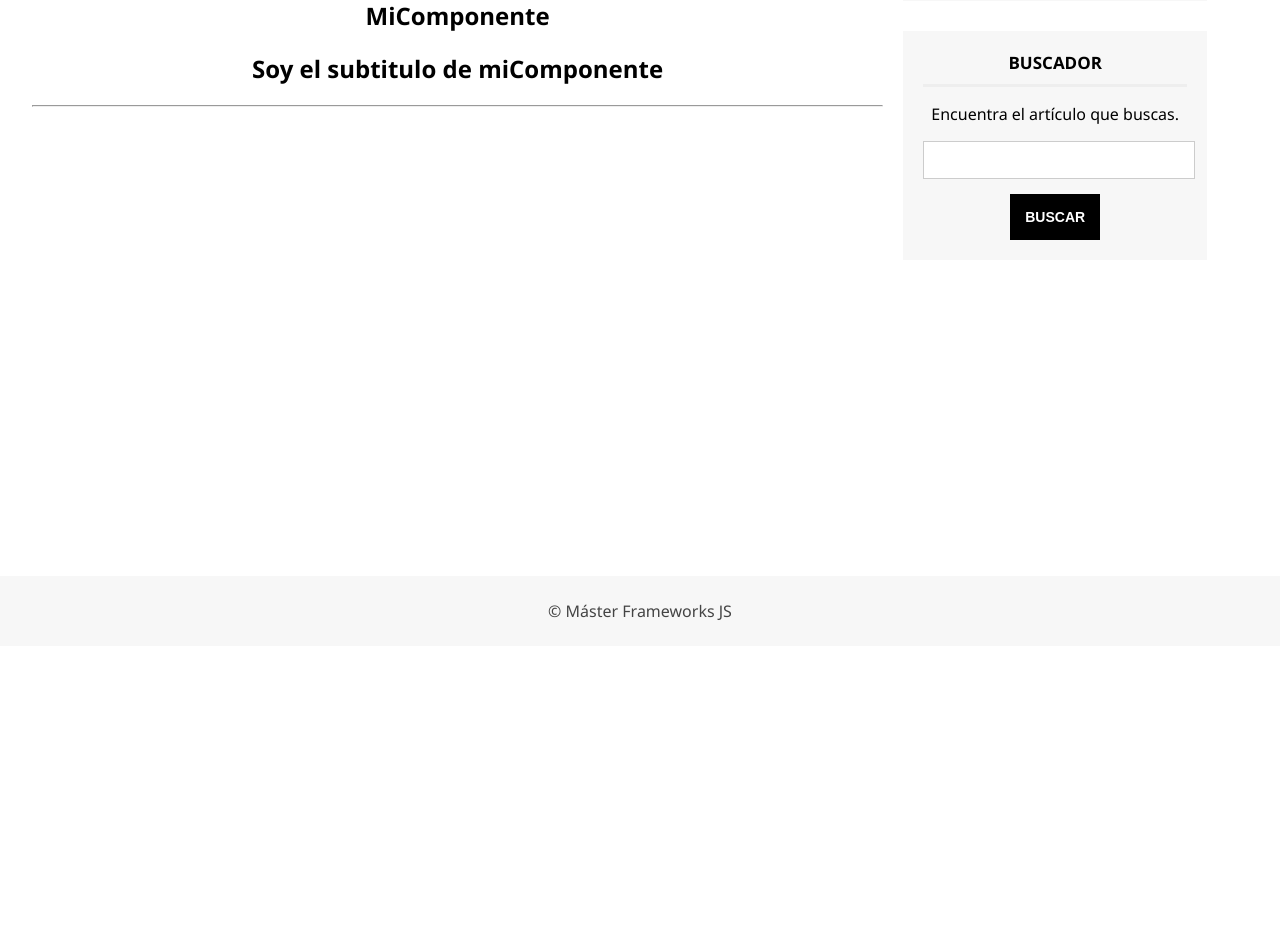
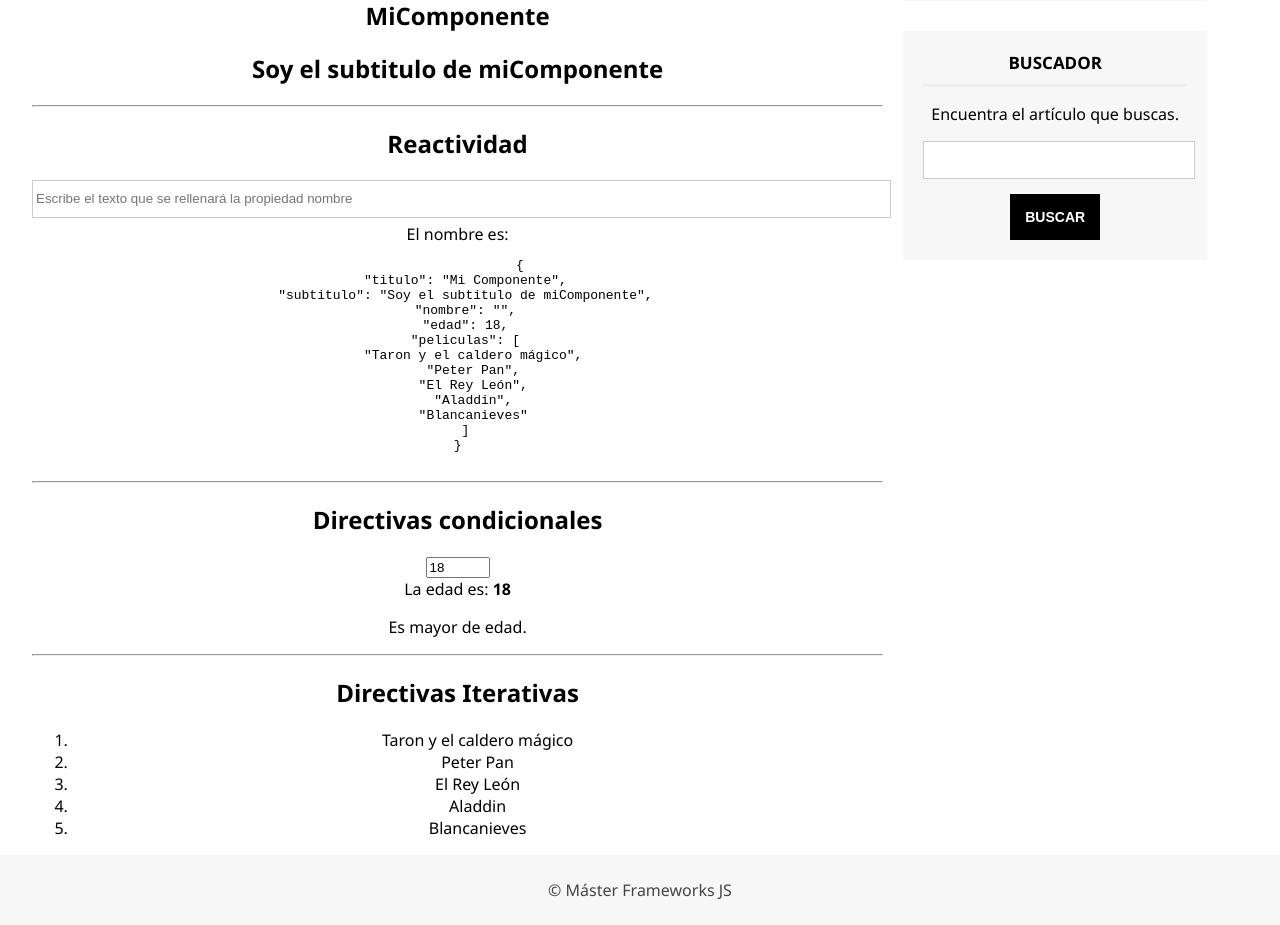
Before and after one commit to AdriVM/master-frameworks-js, a Vue app in the folder aprendiendo-vue/: page /mi-componente in a window 1280 px wide. Shown: the part 640-1565 px from the top of the page. Before the commit the page ends 1286 px from the top, so only its background shows below. Built offline with nearby package versions, Linux system fonts and the light colour scheme.

Commit message:
Reactividad, Directivas Condicionales y Directiva Iterativa

```diff
--- a/aprendiendo-vue/src/components/MiComponente.vue
+++ b/aprendiendo-vue/src/components/MiComponente.vue
@@ -6,6 +6,44 @@
         <h1>MiComponente</h1>
         <h2>{{ subtitulo }}</h2>
         <hr/>
+        <div>
+            <h2>Reactividad</h2>
+            <!-- Vincularemos la propiedad nombre con este input -->
+            <input type="text" placeholder="Escribe el texto que se rellenará la propiedad nombre" v-model="nombre" />
+            <span>El nombre es: <b>{{ nombre }}</b> </span>
+            <pre>
+                {{ $data }}
+            </pre>
+        </div>
+        <hr/>
+        <div>
+            <h2>Directivas condicionales</h2>
+            <input type="number" min="0" max="100" v-model="edad"/>
+            <br/>
+            <span>La edad es: <b>{{ edad }}</b></span>
+            <p v-if="edad && edad >= 18 && edad < 65">
+                Es mayor de edad.
+            </p>
+            <p v-else-if="edad >= 65">
+                Es un anciano/a
+            </p>
+            <p v-else-if="edad <= 10 && edad > 5">
+                Es un niño/a
+            </p>
+            <p v-else-if="edad <= 5">
+                Es un niñito/a pequeño
+            </p>
+            <p v-else>
+                Es menor de Edad
+            </p>
+        </div>
+        <hr/>
+        <div>
+            <h2>Directivas Iterativas</h2>
+            <ol>
+                <li v-for="pelicula in peliculas" :key="pelicula">{{ pelicula }}</li>
+            </ol>
+        </div>
     </section>
 </template>
 <script>
@@ -15,7 +53,16 @@ export default {
     data() {
         return {
             titulo: 'Mi Componente',
-            subtitulo: 'Soy el subtitulo de miComponente'
+            subtitulo: 'Soy el subtitulo de miComponente',
+            nombre: '',
+            edad: 18,
+            peliculas: [
+                'Taron y el caldero mágico',
+                'Peter Pan',
+                'El Rey León',
+                'Aladdin',
+                'Blancanieves'
+            ]
         }
     }
 }
```
